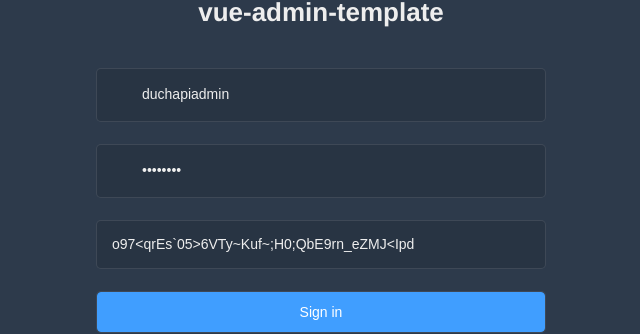
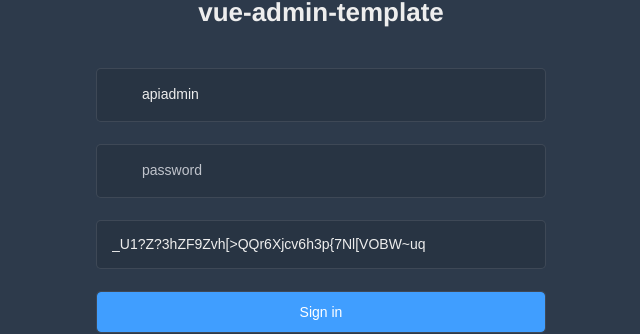
Before and after one commit to larryYes/a2019-admin, a Vue app: page /#/login in a window 1280 px wide. Shown: the part 157-491 px from the top of the page, without its empty margins (319-959 px from the left). Built offline with nearby package versions, Linux system fonts and the light colour scheme.

Commit message:
修改：apiadmin信息

```diff
--- a/src/views/login/index.vue
+++ b/src/views/login/index.vue
@@ -64,9 +64,9 @@ export default {
     }
     return {
       loginForm: {
-        username: 'duchapiadmin',
-        password: '1qaz@WSX',
-        apiKey: 'o97<qrEs`05>6VTy~Kuf~;H0;QbE9rn_eZMJ<Ipd'
+        username: 'apiadmin',
+        password: '',
+        apiKey: '_U1?Z?3hZF9Zvh[>QQr6Xjcv6h3p{7Nl[VOBW~uq'
       },
       loginRules: {
         username: [{ required: true, trigger: 'blur', validator: validateUsername }],
```
